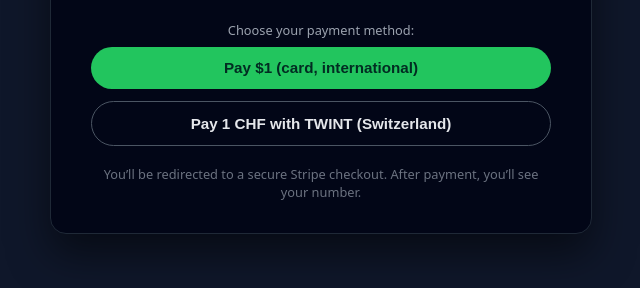
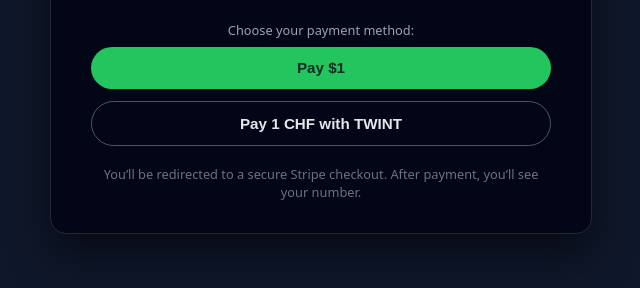
Before and after one commit to leowursten/1-dollar-site, a website: page index.html in a window 1280 px wide. Shown: the part 358-646 px from the top of the page, without its empty margins (319-959 px from the left). Drawn offline with Linux system fonts and the light colour scheme.

Commit message:
refining

```diff
--- a/index.html
+++ b/index.html
@@ -106,11 +106,11 @@
 
     <div class="buttons">
       <button id="payUsd" class="primary">
-        Pay $1 (card, international)
+        Pay $1
       </button>
 
       <button id="payTwint" class="secondary">
-        Pay 1 CHF with TWINT (Switzerland)
+        Pay 1 CHF with TWINT
       </button>
     </div>
 
```
